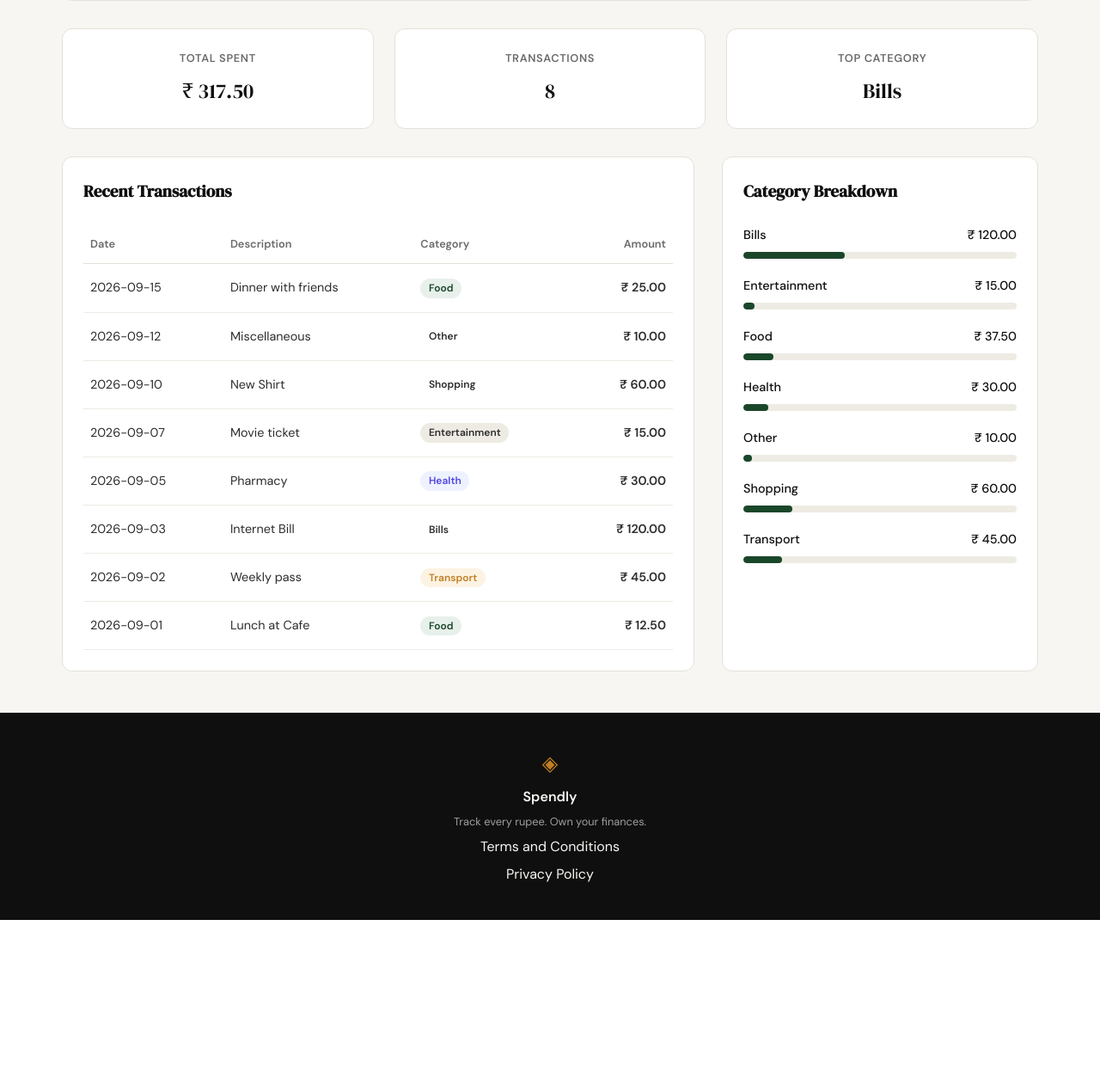
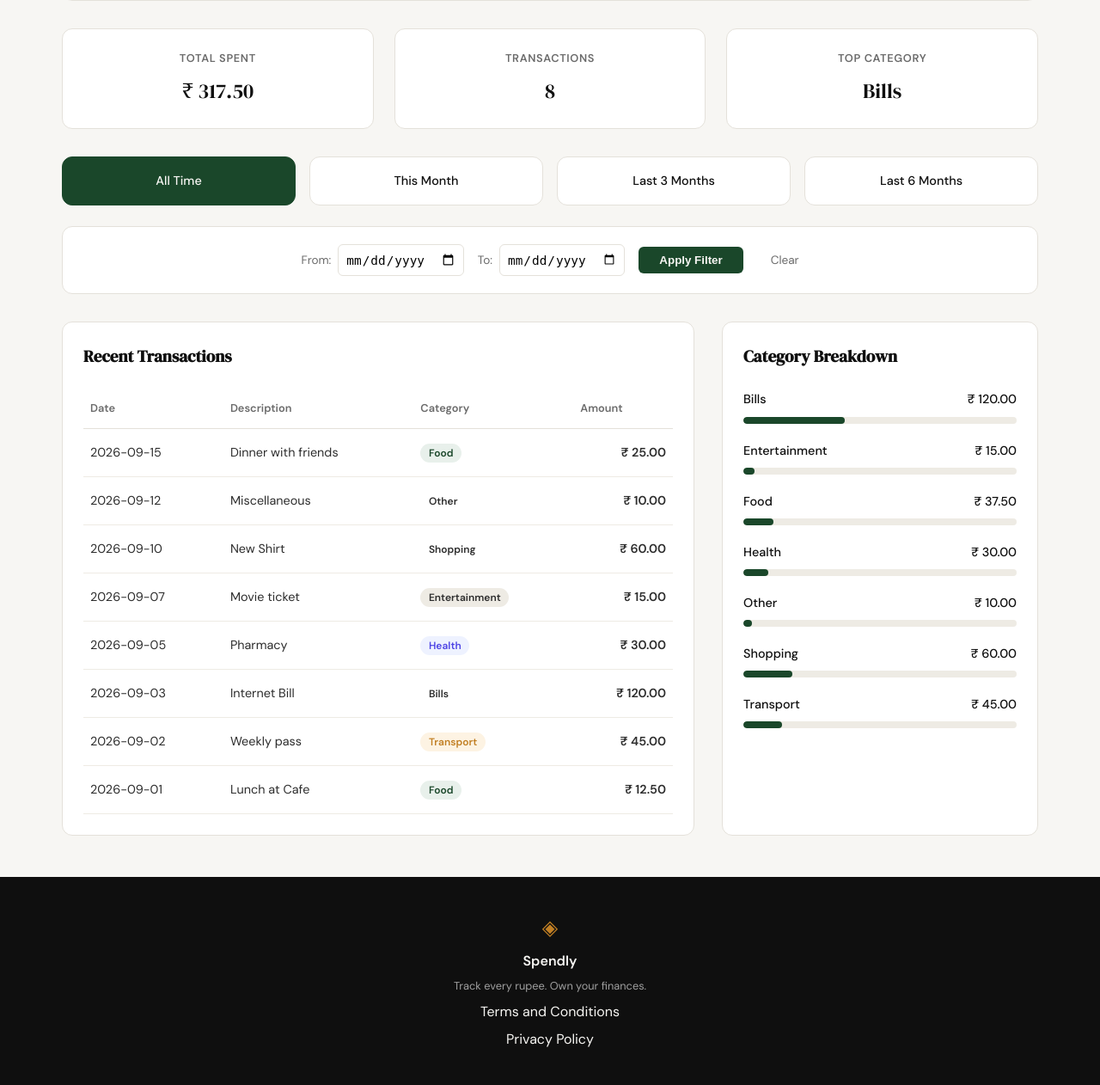
Before and after one commit to fayazkhan653/spendly, a Flask app: page /profile in a window 1280 px wide. Shown: the part 239-1501 px from the top of the page at 86% size. Before the commit the page ends 1309 px from the top, so only its background shows below. Run offline with Flask 3, Linux system fonts and the light colour scheme; a user stored in the database is signed in; data comes from the database, SQL or seed files in the repository.

Commit message:
refactor: eliminate duplicated DB logic and remove inline styles from profile page
- Implement _apply_date_filters helper in database/db.py
- Move inline filter and table styles to static/css/profile.css
- Update templates/profile.html to use new CSS classes

Co-Authored-By: Claude Code <noreply@anthropic.com>

```diff
--- a/app.py
+++ b/app.py
@@ -113,6 +113,10 @@ def profile():
     if not session.get("user_id"):
         return redirect(url_for("login"))
 
+    # Get filter parameters
+    start_date = request.args.get("start_date")
+    end_date = request.args.get("end_date")
+
     # Get user details
     user = get_user_by_id(session["user_id"])
     if not user:
@@ -126,8 +130,8 @@ def profile():
         "initials": user["name"][:2].upper() if user["name"] else "???"
     }
 
-    # Get real user stats from DB
-    user_stats = get_user_stats(session["user_id"])
+    # Get real user stats from DB with filters
+    user_stats = get_user_stats(session["user_id"], start_date=start_date, end_date=end_date)
 
     total = user_stats["total"]
     count = user_stats["count"]
@@ -139,8 +143,8 @@ def profile():
         "top_category": top_cat if top_cat else "N/A"
     }
 
-    # Get real expenses from DB
-    expense_rows = get_user_expenses(session["user_id"])
+    # Get real expenses from DB with filters
+    expense_rows = get_user_expenses(session["user_id"], start_date=start_date, end_date=end_date)
     transactions = [
         {
             "date": row["date"],
@@ -151,8 +155,8 @@ def profile():
         for row in expense_rows
     ]
 
-    # Get category breakdown and total spend
-    category_rows = get_category_breakdown(session["user_id"])
+    # Get category breakdown and total spend with filters
+    category_rows = get_category_breakdown(session["user_id"], start_date=start_date, end_date=end_date)
     overall_total = sum(row["total"] for row in category_rows)
 
     categories = [
@@ -169,7 +173,9 @@ def profile():
         user=user_data,
         stats=stats,
         transactions=transactions,
-        categories=categories
+        categories=categories,
+        start_date=start_date,
+        end_date=end_date
     )
 
 
--- a/database/db.py
+++ b/database/db.py
@@ -116,33 +116,52 @@ def create_user(name, email, password_hash):
         conn.commit()
         return cursor.lastrowid
 
-def get_user_expenses(user_id):
+def _apply_date_filters(where_clause, params, start_date=None, end_date=None):
     """
-    Retrieves all expenses for a specific user, ordered by date descending.
+    Helper to append date filtering to a SQL where clause and its parameters.
+    """
+    if start_date:
+        where_clause += " AND date >= ?"
+        params.append(start_date)
+    if end_date:
+        where_clause += " AND date <= ?"
+        params.append(end_date)
+    return where_clause, params
+
+def get_user_expenses(user_id, start_date=None, end_date=None):
+    """
+    Retrieves expenses for a specific user, optionally filtered by date range,
+    ordered by date descending.
     """
     with get_db() as conn:
-        return conn.execute(
-            "SELECT date, description, category, amount FROM expenses WHERE user_id = ? ORDER BY date DESC",
-            (user_id,)
-        ).fetchall()
+        query = "SELECT date, description, category, amount FROM expenses WHERE user_id = ?"
+        params = [user_id]
 
+        query, params = _apply_date_filters(query, params, start_date, end_date)
 
-def get_user_stats(user_id):
+        query += " ORDER BY date DESC"
+        return conn.execute(query, params).fetchall()
+
+def get_user_stats(user_id, start_date=None, end_date=None):
     """
-    Retrieves summary statistics for a user's expenses.
+    Retrieves summary statistics for a user's expenses, optionally filtered by date range.
     Returns a dictionary with total amount, transaction count, and the top category.
     """
     with get_db() as conn:
+        where_clause = "WHERE user_id = ?"
+        params = [user_id]
+        where_clause, params = _apply_date_filters(where_clause, params, start_date, end_date)
+
         # Query 1: Total spent and count of expenses
         stats_row = conn.execute(
-            "SELECT SUM(amount) as total, COUNT(id) as count FROM expenses WHERE user_id = ?",
-            (user_id,)
+            f"SELECT SUM(amount) as total, COUNT(id) as count FROM expenses {where_clause}",
+            params
         ).fetchone()
 
         # Query 2: Top category by total amount spent
         category_row = conn.execute(
-            "SELECT category FROM expenses WHERE user_id = ? GROUP BY category ORDER BY SUM(amount) DESC LIMIT 1",
-            (user_id,)
+            f"SELECT category FROM expenses {where_clause} GROUP BY category ORDER BY SUM(amount) DESC LIMIT 1",
+            params
         ).fetchone()
 
         return {
@@ -151,12 +170,16 @@ def get_user_stats(user_id):
             "top_category": category_row["category"] if category_row else None
         }
 
-def get_category_breakdown(user_id):
+def get_category_breakdown(user_id, start_date=None, end_date=None):
     """
-    Retrieves the total amount spent per category for a specific user.
+    Retrieves the total amount spent per category for a specific user, optionally filtered by date range.
     """
     with get_db() as conn:
+        where_clause = "WHERE user_id = ?"
+        params = [user_id]
+        where_clause, params = _apply_date_filters(where_clause, params, start_date, end_date)
+
         return conn.execute(
-            "SELECT category, SUM(amount) as total FROM expenses WHERE user_id = ? GROUP BY category",
-            (user_id,)
+            f"SELECT category, SUM(amount) as total FROM expenses {where_clause} GROUP BY category",
+            params
         ).fetchall()
--- a/static/css/profile.css
+++ b/static/css/profile.css
@@ -117,6 +117,117 @@
     color: var(--ink-soft);
 }
 
+/* Filter Section */
+.filter-container {
+    margin: 2rem 0;
+    display: flex;
+    flex-direction: column;
+    gap: 1.5rem;
+}
+
+.preset-grid {
+    display: grid;
+    grid-template-columns: repeat(4, 1fr);
+    gap: 1rem;
+}
+
+.preset-card {
+    background: var(--paper-card);
+    border: 1px solid var(--border);
+    border-radius: var(--radius-md);
+    padding: 1rem;
+    text-align: center;
+    text-decoration: none;
+    color: var(--ink);
+    font-weight: 500;
+    font-size: 0.9rem;
+    transition: all 0.2s ease;
+    cursor: pointer;
+}
+
+.preset-card:hover {
+    border-color: var(--accent);
+    background: var(--accent-light);
+}
+
+.preset-card.active {
+    border-color: var(--accent);
+    background: var(--accent);
+    color: var(--paper);
+}
+
+.custom-filter-card {
+    background: var(--paper-card);
+    border: 1px solid var(--border);
+    border-radius: var(--radius-md);
+    padding: 1.25rem;
+    display: flex;
+    align-items: center;
+    justify-content: space-between;
+}
+
+.custom-filter-form {
+    display: flex;
+    align-items: center;
+    gap: 1rem;
+    width: 100%;
+    justify-content: center;
+}
+
+.custom-filter-form input {
+    padding: 0.5rem;
+    border: 1px solid var(--border);
+    border-radius: var(--radius-sm);
+    font-size: 0.9rem;
+}
+
+.filter-btn {
+    padding: 0.5rem 1.5rem;
+    background: var(--accent);
+    color: var(--paper);
+    border: none;
+    border-radius: var(--radius-sm);
+    font-weight: 600;
+    cursor: pointer;
+    transition: opacity 0.2s ease;
+}
+
+.filter-btn:hover {
+    opacity: 0.9;
+}
+
+.clear-filter {
+    text-decoration: none;
+    color: var(--ink-muted);
+    font-size: 0.85rem;
+    margin-left: 1rem;
+    transition: color 0.2s ease;
+}
+
+.clear-filter:hover {
+    color: var(--ink);
+}
+
+/* Filter Utility Classes */
+.filter-group {
+    display: flex;
+    align-items: center;
+    gap: 0.5rem;
+}
+
+.filter-label {
+    font-size: 0.85rem;
+    color: var(--ink-muted);
+}
+
+.text-right {
+    text-align: right;
+}
+
+.font-semibold {
+    font-weight: 600;
+}
+
 /* Category Badges */
 .badge {
     padding: 0.2rem 0.6rem;
--- a/templates/profile.html
+++ b/templates/profile.html
@@ -33,6 +33,31 @@
         </div>
     </div>
 
+    <!-- Date Filters -->
+    <div class="filter-container">
+        <div class="preset-grid">
+            <a href="{{ url_for('profile') }}" class="preset-card {% if not start_date and not end_date %}active{% endif %}" id="preset-all">All Time</a>
+            <a href="#" class="preset-card" id="preset-month">This Month</a>
+            <a href="#" class="preset-card" id="preset-3m">Last 3 Months</a>
+            <a href="#" class="preset-card" id="preset-6m">Last 6 Months</a>
+        </div>
+
+        <div class="custom-filter-card">
+            <form method="GET" action="{{ url_for('profile') }}" class="custom-filter-form">
+                <div class="filter-group">
+                    <label for="start_date" class="filter-label">From:</label>
+                    <input type="date" id="start_date" name="start_date" value="{{ start_date or '' }}">
+                </div>
+                <div class="filter-group">
+                    <label for="end_date" class="filter-label">To:</label>
+                    <input type="date" id="end_date" name="end_date" value="{{ end_date or '' }}">
+                </div>
+                <button type="submit" class="filter-btn">Apply Filter</button>
+                <a href="{{ url_for('profile') }}" class="clear-filter">Clear</a>
+            </form>
+        </div>
+    </div>
+
     <!-- Main Content -->
     <div class="profile-grid">
         <!-- Transaction History -->
@@ -44,7 +69,7 @@
                         <th>Date</th>
                         <th>Description</th>
                         <th>Category</th>
-                        <th style="text-align: right;">Amount</th>
+                        <th class="text-right">Amount</th>
                     </tr>
                 </thead>
                 <tbody>
@@ -57,7 +82,7 @@
                                 {{ tx.cat }}
                             </span>
                         </td>
-                        <td style="text-align: right; font-weight: 600;">{{ tx.amt }}</td>
+                        <td class="text-right font-semibold">{{ tx.amt }}</td>
                     </tr>
                     {% endfor %}
                 </tbody>
@@ -84,3 +109,55 @@
     </div>
 </div>
 {% endblock %}
+
+{% block scripts %}
+<script>
+    document.addEventListener('DOMContentLoaded', function() {
+        function formatDate(date) {
+            return date.toISOString().split('T')[0];
+        }
+
+        const today = new Date();
+        const todayStr = formatDate(today);
+
+        // This Month
+        const firstDayOfMonth = new Date(today.getFullYear(), today.getMonth(), 1);
+        const monthLink = document.getElementById('preset-month');
+        if (monthLink) {
+            monthLink.href = `{{ url_for('profile') }}?start_date=${formatDate(firstDayOfMonth)}&end_date=${todayStr}`;
+        }
+
+        // Last 3 Months
+        const threeMonthsAgo = new Date();
+        threeMonthsAgo.setDate(today.getDate() - 90);
+        const threeMonthLink = document.getElementById('preset-3m');
+        if (threeMonthLink) {
+            threeMonthLink.href = `{{ url_for('profile') }}?start_date=${formatDate(threeMonthsAgo)}&end_date=${todayStr}`;
+        }
+
+        // Last 6 Months
+        const sixMonthsAgo = new Date();
+        sixMonthsAgo.setDate(today.getDate() - 180);
+        const sixMonthLink = document.getElementById('preset-6m');
+        if (sixMonthLink) {
+            sixMonthLink.href = `{{ url_for('profile') }}?start_date=${formatDate(sixMonthsAgo)}&end_date=${todayStr}`;
+        }
+
+        // Set active state for presets based on URL
+        const urlParams = new URLSearchParams(window.location.search);
+        const start = urlParams.get('start_date');
+        const end = urlParams.get('end_date');
+
+        if (start && end) {
+            const monthStart = formatDate(firstDayOfMonth);
+            if (start === monthStart && end === todayStr) {
+                document.getElementById('preset-month')?.classList.add('active');
+            } else if (start === formatDate(threeMonthsAgo) && end === todayStr) {
+                document.getElementById('preset-3m')?.classList.add('active');
+            } else if (start === formatDate(sixMonthsAgo) && end === todayStr) {
+                document.getElementById('preset-6m')?.classList.add('active');
+            }
+        }
+    });
+</script>
+{% endblock %}
```
Also changed, not shown: tests/test_06-date-filter-profile-page.py (added, +185 -0 lines), .claude/specs/06-date-filter-profile-page.md (added).
